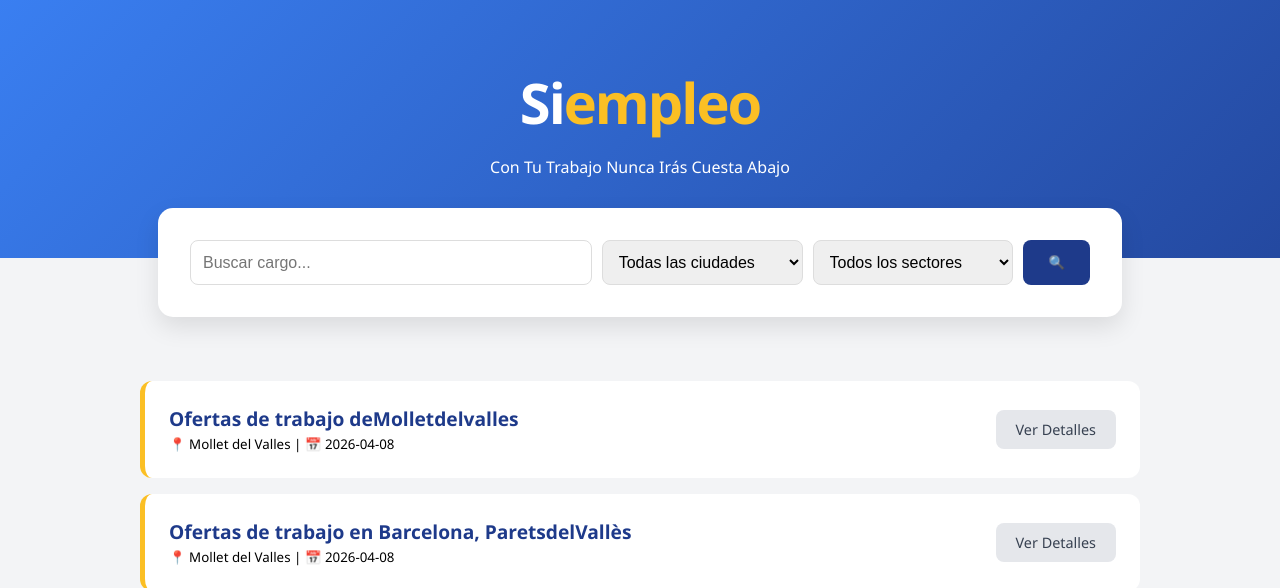
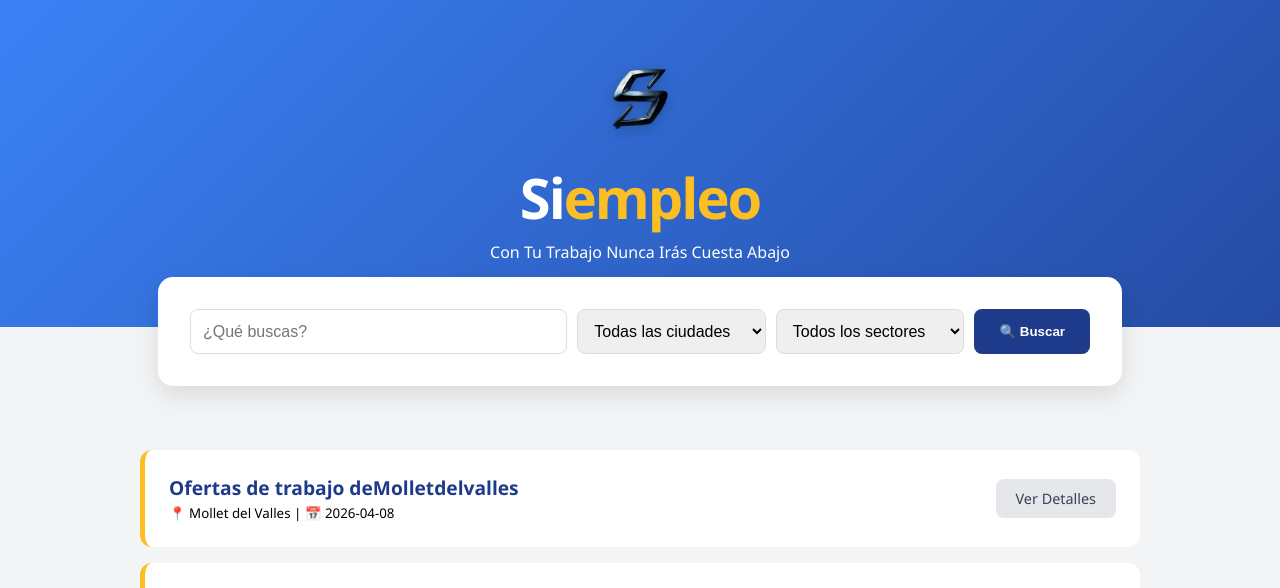
Before and after one commit to luisvoza9-jpg/siempleo, a Flask app: page / in a window 1280 px wide. Shown: the top 588 px of the page. Run offline with Flask 3, Linux system fonts and the light colour scheme.

Commit message:
Update index.html

```diff
--- a/templates/index.html
+++ b/templates/index.html
@@ -13,7 +13,7 @@
             background: linear-gradient(-45deg, #1e3a8a, #3b82f6, #1e40af, #60a5fa);
             background-size: 400% 400%;
             animation: gradient 15s ease infinite;
-            color: white; text-align: center; padding: 4rem 2rem;
+            color: white; text-align: center; padding: 3rem 2rem;
         }
         @keyframes gradient {
             0% { background-position: 0% 50%; }
@@ -21,7 +21,15 @@
             100% { background-position: 0% 50%; }
         }
 
-        .logo { font-size: 3.5rem; font-weight: 900; letter-spacing: -2px; margin: 0; }
+        /* Estilo para el logo imagen */
+        .logo-img {
+            height: 100px; /* Ajusta el tamaño a tu gusto */
+            width: auto;
+            margin-bottom: 1rem;
+            filter: drop-shadow(0px 4px 6px rgba(0,0,0,0.2));
+        }
+
+        .logo { font-size: 3.5rem; font-weight: 900; letter-spacing: -2px; margin: 0; line-height: 1; }
         .logo span { color: var(--accent); }
 
         .search-container {
@@ -29,6 +37,13 @@
             max-width: 900px; margin: -50px auto 2rem; box-shadow: 0 10px 25px rgba(0,0,0,0.1);
         }
         .filter-group { display: grid; grid-template-columns: 2fr 1fr 1fr auto; gap: 10px; }
+
+        /* Responsive para móviles */
+        @media (max-width: 768px) {
+            .filter-group { grid-template-columns: 1fr; }
+            .search-container { margin-top: 20px; width: 90%; }
+        }
+
         select, input { padding: 12px; border: 1px solid #ddd; border-radius: 8px; font-size: 1rem; }
 
         .btn-search { background: var(--primary); color: white; border: none; padding: 12px 25px; border-radius: 8px; cursor: pointer; font-weight: bold; }
@@ -42,13 +57,15 @@
 <body>
 
     <div class="hero">
+        <img src="{{ url_for('static', filename='logo.png') }}" alt="Logo Siempleo" class="logo-img">
+
         <h1 class="logo">Si<span>empleo</span></h1>
         <p>Con Tu Trabajo Nunca Irás Cuesta Abajo</p>
     </div>
 
     <div class="search-container">
         <form class="filter-group" action="/" method="GET">
-            <input type="text" name="q" placeholder="Buscar cargo..." value="{{ busqueda }}">
+            <input type="text" name="q" placeholder="¿Qué buscas?" value="{{ busqueda if busqueda else '' }}">
 
             <select name="pueblo">
                 <option value="">Todas las ciudades</option>
@@ -65,11 +82,12 @@
                 <option value="Comercio">Comercio</option>
             </select>
 
-            <button type="submit" class="btn-search">🔍</button>
+            <button type="submit" class="btn-search">🔍 Buscar</button>
         </form>
     </div>
 
     <div class="container">
+        {% if ofertas %}
             {% for oferta in ofertas %}
             <div class="job-card">
                 <div>
@@ -79,6 +97,9 @@
                 <a href="/oferta/{{ oferta['slug'] }}" class="btn-view">Ver Detalles</a>
             </div>
             {% endfor %}
+        {% else %}
+            <p style="text-align: center; color: #666;">No hemos encontrado ofertas con esos filtros. ¡Prueba otra búsqueda!</p>
+        {% endif %}
     </div>
 
 </body>
```
Lines whose indentation alone changed are shown as unchanged.
